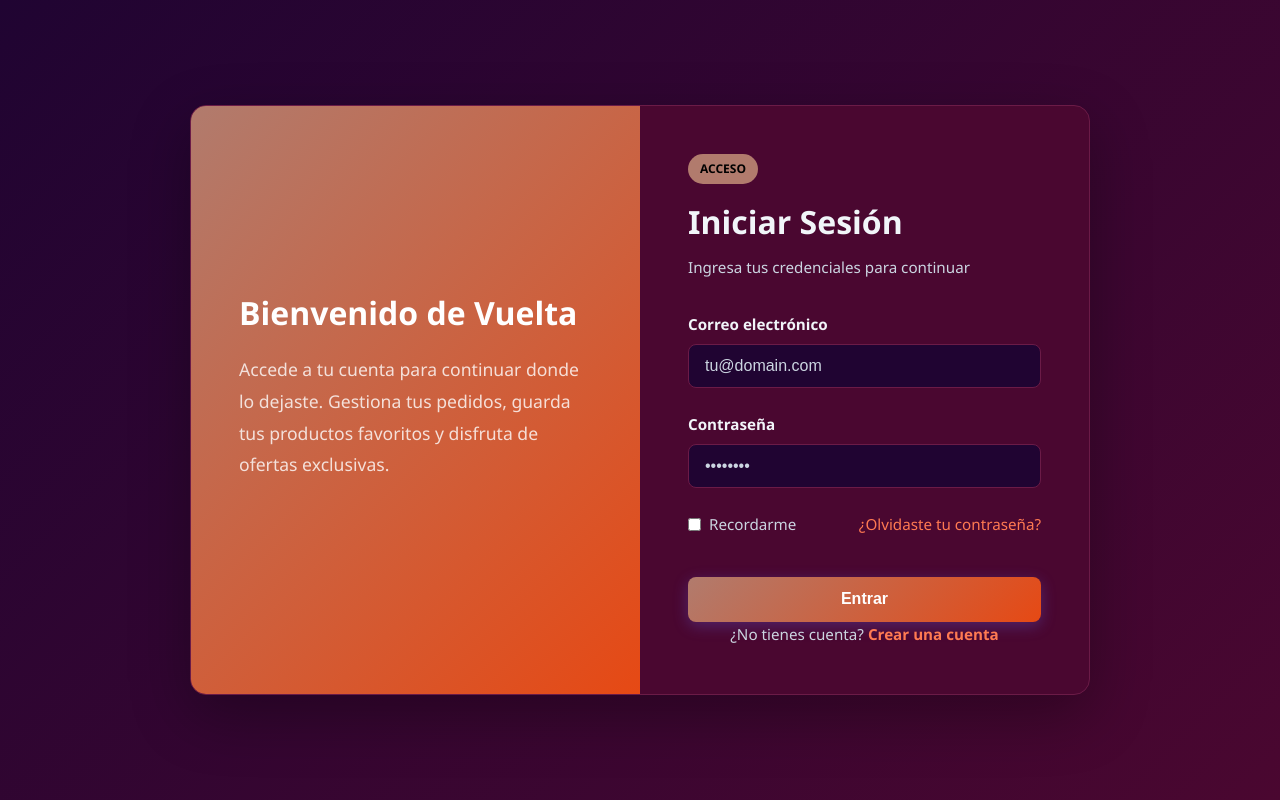
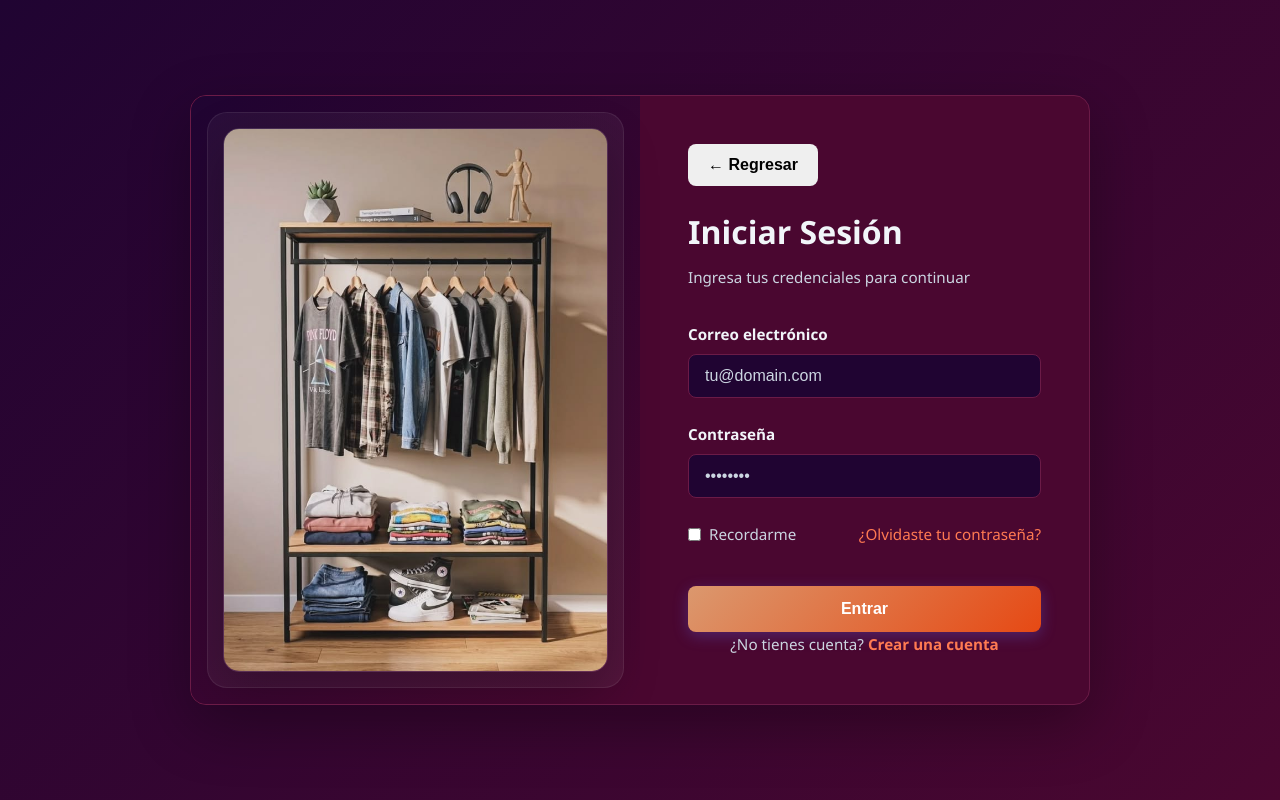
Before and after one commit to Santy1042/PF_Sistema_Gestion_Roles, a plain HTML site: page IU/login.html in a window 1280 px wide. Drawn offline with Linux system fonts and the light colour scheme.

Commit message:
login panel
mejoras visuales en el panel de login

```diff
--- a/IU/login.html
+++ b/IU/login.html
@@ -10,20 +10,21 @@
 <body>
   <div class="auth-container">
     <div class="auth-wrapper">
-      <!-- Panel izquierdo decorativo -->
+      <!-- Panel izquierdo con imagen -->
       <div class="auth-side">
-        <div>
-          <h2>Bienvenido de Vuelta</h2>
-          <p>Accede a tu cuenta para continuar donde lo dejaste. Gestiona tus pedidos, guarda tus productos favoritos y disfruta de ofertas exclusivas.</p>
+        <div class="image-panel">
+          <img src="img/ropa_exibida.jpg" alt="Exhibición de ropa" class="auth-image" />
         </div>
       </div>
 
       <!-- Panel derecho — formulario -->
       <div class="form-container">
         <div class="form-header">
-          <span class="form-tag">Acceso</span>
-          <h2>Iniciar Sesión</h2>
-          <p>Ingresa tus credenciales para continuar</p>
+          <button type="button" class="btn btn-secondary back-button" onclick="window.location.href='index.html'">← Regresar</button>
+          <div class="form-intro">
+            <h2>Iniciar Sesión</h2>
+            <p>Ingresa tus credenciales para continuar</p>
+          </div>
         </div>
 
         <form id="loginForm">
@@ -59,7 +60,9 @@
             <a href="#" class="link">¿Olvidaste tu contraseña?</a>
           </div>
 
-         <a href="index.html"> <button type="submit" class="btn btn-primary form-submit">Entrar</button></a>
+          <div class="form-actions">
+            <button type="submit" class="btn btn-primary form-submit">Entrar</button>
+          </div>
         </form>
 
         <p class="form-footer">
--- a/IU/styles.css
+++ b/IU/styles.css
@@ -6,7 +6,7 @@
 }
 
 :root {
-  --primary: #b17b6d;
+  --primary: #db986e;
   --primary-light: #ff7a52;
   --primary-dark: #e64914;
   --secondary: #ff5e2c;
@@ -127,7 +127,7 @@ nav {
   box-shadow: 0 6px 20px rgba(99, 102, 241, 0.4);
 }
 
-.btn-secondary {
+..btn-secondary {
   background: var(--surface-light);
   color: var(--text-primary);
   border: 1px solid var(--border-color);
@@ -135,6 +135,12 @@ nav {
 
 .btn-secondary:hover {
   background: var(--border-color);
+}
+
+.back-button {
+  display: inline-block;
+  margin-bottom: 1.5rem;
+  padding: 0.75rem 1.25rem;
 }
 
 .btn-outline {
@@ -350,11 +356,34 @@ footer {
 }
 
 .auth-side {
-  padding: 3rem;
+  padding: 1rem;
   display: flex;
-  flex-direction: column;
+  align-items: center;
   justify-content: center;
-  background: linear-gradient(135deg, var(--primary), var(--primary-dark));
+  background: linear-gradient(135deg, var(--background), var(--surface));
+}
+
+.image-panel {
+  width: 100%;
+  height: 100%;
+  min-height: 480px;
+  padding: 1rem;
+  border-radius: 1.25rem;
+  background: linear-gradient(135deg, rgba(255, 255, 255, 0.04), rgba(255, 255, 255, 0.06));
+  box-shadow: inset 0 0 0 1px rgba(255, 255, 255, 0.08);
+  display: flex;
+  align-items: center;
+  justify-content: center;
+}
+
+.auth-image {
+  width: 100%;
+  height: 100%;
+  object-fit: cover;
+  display: block;
+  border-radius: 1rem;
+  border: 1px solid rgba(255, 255, 255, 0.12);
+  box-shadow: 0 18px 50px rgba(0, 0, 0, 0.25);
 }
 
 .auth-side h2 {
@@ -409,19 +438,22 @@ footer {
 }
 
 .form-header {
+  display: block;
   margin-bottom: 2rem;
 }
 
-.form-tag {
-  display: inline-block;
-  background: var(--primary);
-  color: rgb(0, 0, 0);
-  padding: 0.35rem 0.75rem;
-  border-radius: 2rem;
-  font-size: 0.75rem;
-  font-weight: 700;
-  text-transform: uppercase;
-  margin-bottom: 0.75rem;
+.back-button {
+  display: inline-flex;
+  align-items: center;
+  justify-content: center;
+  padding: 0.75rem 1.25rem;
+  min-width: 130px;
+  white-space: nowrap;
+  margin-bottom: 1.25rem;
+}
+
+.form-intro {
+  display: block;
 }
 
 .form-header h2 {
@@ -483,6 +515,10 @@ footer {
   justify-content: space-between;
   align-items: center;
   margin-bottom: 1.5rem;
+}
+
+.form-actions {
+  margin-top: 1rem;
 }
 
 .checkbox-wrap {
```
Also changed, not shown: IU/register.html (+0 -10 lines), IU/img/ropa_exibida.jpg (added).
